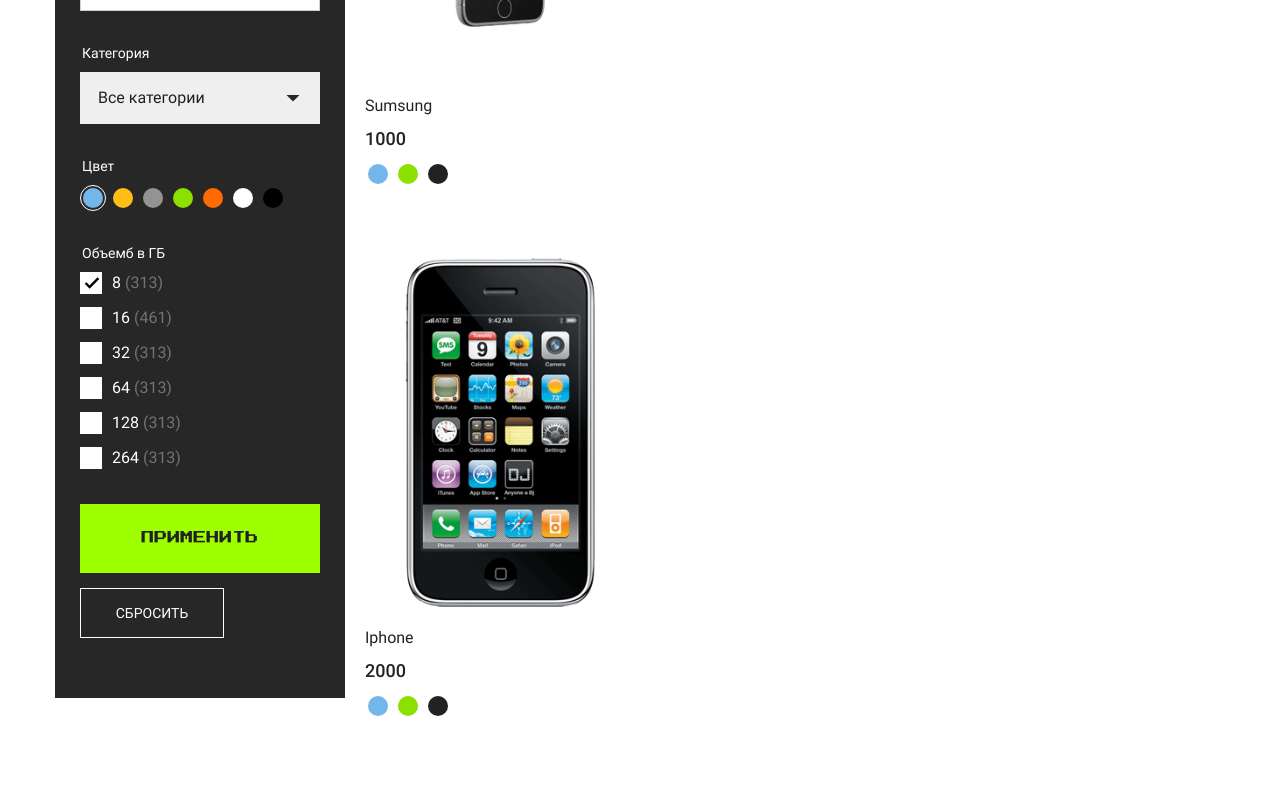
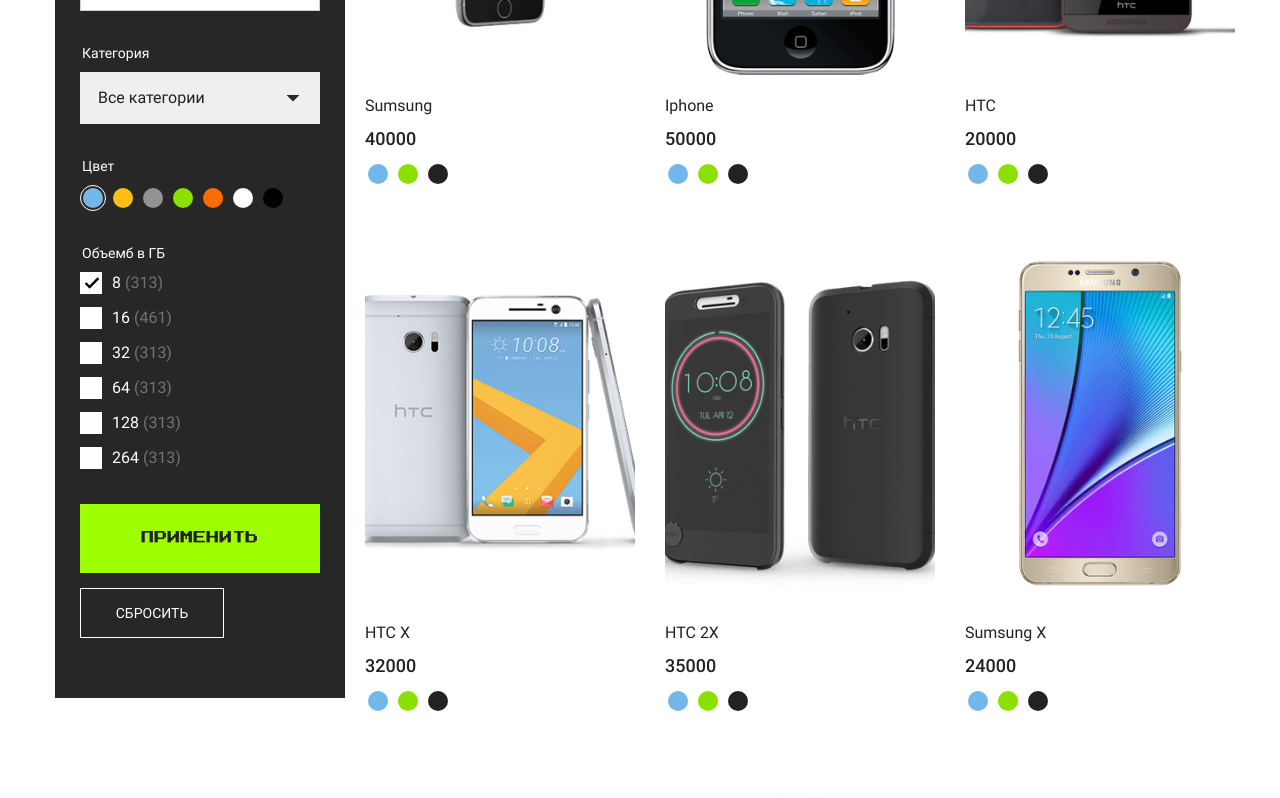
Before and after one commit to vladimirKartyshov/VUE-Ishop, a Vue app: page / in a window 1280 px wide. Shown: the part 500-1298 px from the top of the page. Built offline with nearby package versions, Linux system fonts and the light colour scheme.

Commit message:
verstka has been corrected

```diff
--- a/src/components/ProductList.vue
+++ b/src/components/ProductList.vue
@@ -1,7 +1,11 @@
 <template>
   <div>
-    <ul class="catalog__list" v-for="(product, index) in products" :key="index">
-      <app-product-item :product="product" />
+    <ul class="catalog__list">
+      <app-product-item
+        :product="product"
+        v-for="(product, index) in products"
+        :key="index"
+      />
     </ul>
   </div>
 </template>
--- a/src/data.js
+++ /dev/null
@@ -1,6 +0,0 @@
-// const data = {
-//   message: 'Hello world',
-//   message2: 'Hello world 2',
-// }
-
-// export default data
--- a/src/data/products.js
+++ b/src/data/products.js
@@ -1,37 +1,37 @@
 export default [
   {
     title: 'Sumsung',
-    price: 1000,
+    price: 40000,
     image: '/img/my-img/product-7.png',
   },
   {
     title: 'Iphone',
-    price: 2000,
+    price: 50000,
     image: '/img/my-img/product-6.png',
   },
   {
     title: 'HTC',
-    price: 3000,
+    price: 20000 ,
     image: '/img/my-img/product-5.png',
   },
   {
     title: 'HTC X',
-    price: 3200,
+    price: 32000,
     image: '/img/my-img/product-4.png',
   },
   {
     title: 'HTC 2X',
-    price: 3500,
+    price: 35000,
     image: '/img/my-img/product-3.png',
   },
   {
     title: 'Sumsung X',
-    price: 4000,
+    price: 24000,
     image: '/img/my-img/product-2.png',
   },
   {
     title: 'HUEAWAY',
-    price: 3000,
+    price: 8000,
     image: '/img/my-img/product-1.png',
   },
   {
@@ -46,17 +46,17 @@
   },
   {
     title: 'Garmin',
-    price: 4500,
+    price: 45000,
     image: '/img/my-img/product-10.jpg',
   },
   {
     title: 'Xiomy',
-    price: 3000,
+    price: 5000,
     image: '/img/my-img/product-11.jpg',
   },
   {
     title: 'Kindle',
-    price: 1000,
+    price: 2000,
     image: '/img/my-img/product-12.jpg',
   },
 ]
--- a/src/main.js
+++ b/src/main.js
@@ -1,13 +1,8 @@
 import Vue from 'vue'
 import App from './App.vue'
-
-// import data from './data'
 
 Vue.config.productionTip = false
 
 new Vue({
   render: (h) => h(App),
 }).$mount('#app')
-
-// alert(data.message)
-// alert(data.message2)
```
